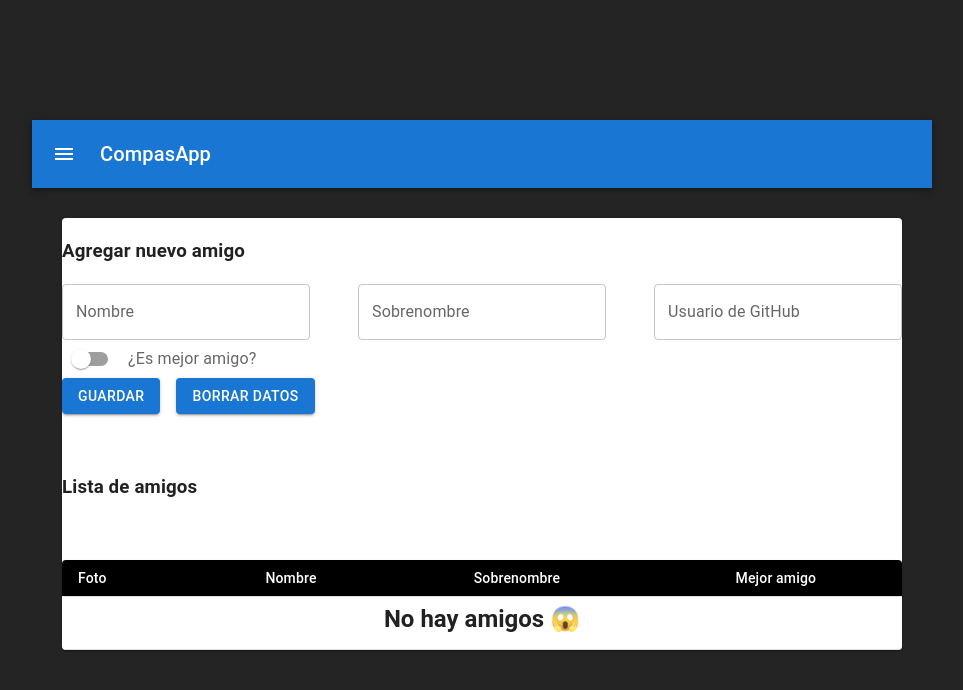
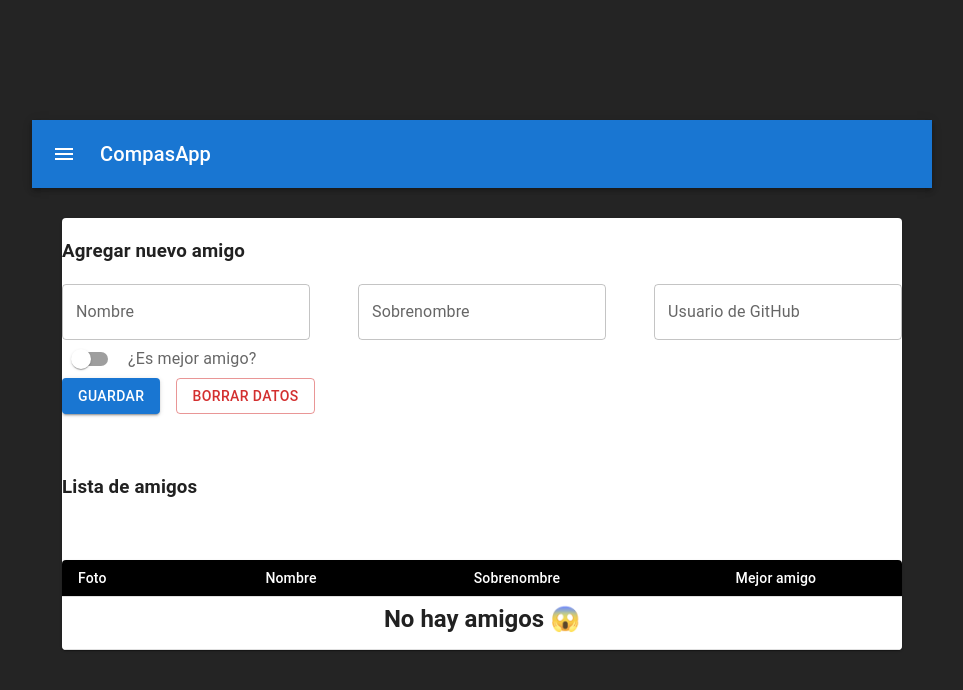
Before and after one commit to JexonMG/Web, a React (Vite) app in the folder React-PaginaBasics/: page / in a window 1280 px wide. Shown: the top 690 px of the page, without its empty margins (158-1121 px from the left). Built offline with nearby package versions, Linux system fonts and the light colour scheme.

Commit message:
Sound upgrade

```diff
--- a/React-PaginaBasics/src/App.jsx
+++ b/React-PaginaBasics/src/App.jsx
@@ -17,7 +17,7 @@ import FormLabel from '@mui/material/FormLabel'
 import Table from '@mui/material/Table'
 import BasicTable from './assets/Table'
 import BarraDeApp from './assets/BarraDeApp'
-import React, { useState, useEffect } from 'react';
+import React, { useState, useEffect , useRef} from 'react';
 import Alert from '@mui/material/Alert'
 import AlertMessage from './assets/AlertMessage'
 import Box from '@mui/material/Box'
@@ -31,6 +31,7 @@ function App() {
   const [checked, setChecked] = useState(false);
   const [datos, setDatos] = useState([])
   const [alert, setAlert] = useState({ message: '', severity: '' });
+  const audioRef = useRef(null);
 
   // * Función para actualizar los inputs en el estado
   const handleChangeInputs = (setTextValue) => (event) => {
@@ -42,6 +43,8 @@ function App() {
   const handleChangeSwitch = (event) => {
     setChecked(event.target.checked);
   };
+
+
 
   // TODO: Implementar funcion para verificar si usuario ya se encuentra registrado
   // * CHECKED
@@ -72,7 +75,9 @@ function App() {
     confetti(),
     setnombre(''),
     setsobrenombre(''),
-    setfoto(''))
+    setfoto(''),
+    audioRef.current.volume = 0.2,
+    audioRef.current.play())
   }
 
   // ! Mejorar sintaxis de JSX haciendo multiples componentes
@@ -100,7 +105,8 @@ function App() {
           <Stack spacing={5} >
             <Stack spacing={2} direction="row">
               <Button size='medium' variant='contained' onClick={guardar}>GUARDAR</Button>
-              <Button size='medium' variant='contained' onClick={borrarDatos}>BORRAR DATOS</Button>
+              <audio ref={audioRef} src="/assets/fnafsound.m4a" type="audio/m4a" />
+              <Button size='medium' variant='outlined' color="error" onClick={borrarDatos}>BORRAR DATOS</Button>
             </Stack>
             <Typography>
               <h3><strong>Lista de amigos</strong></h3>
```
Also changed, not shown: 1 other file (tests, documents, lock files or other folders).
